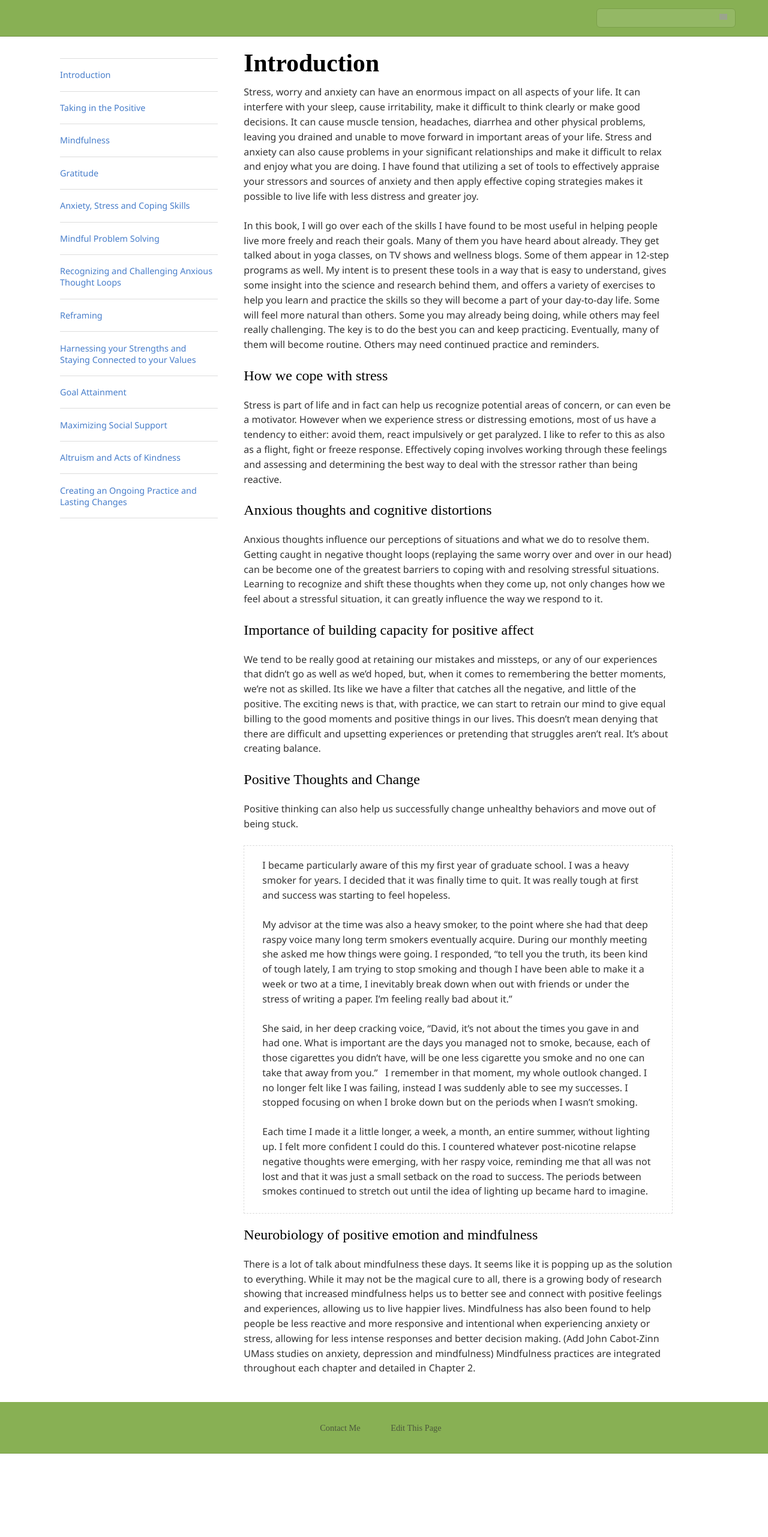
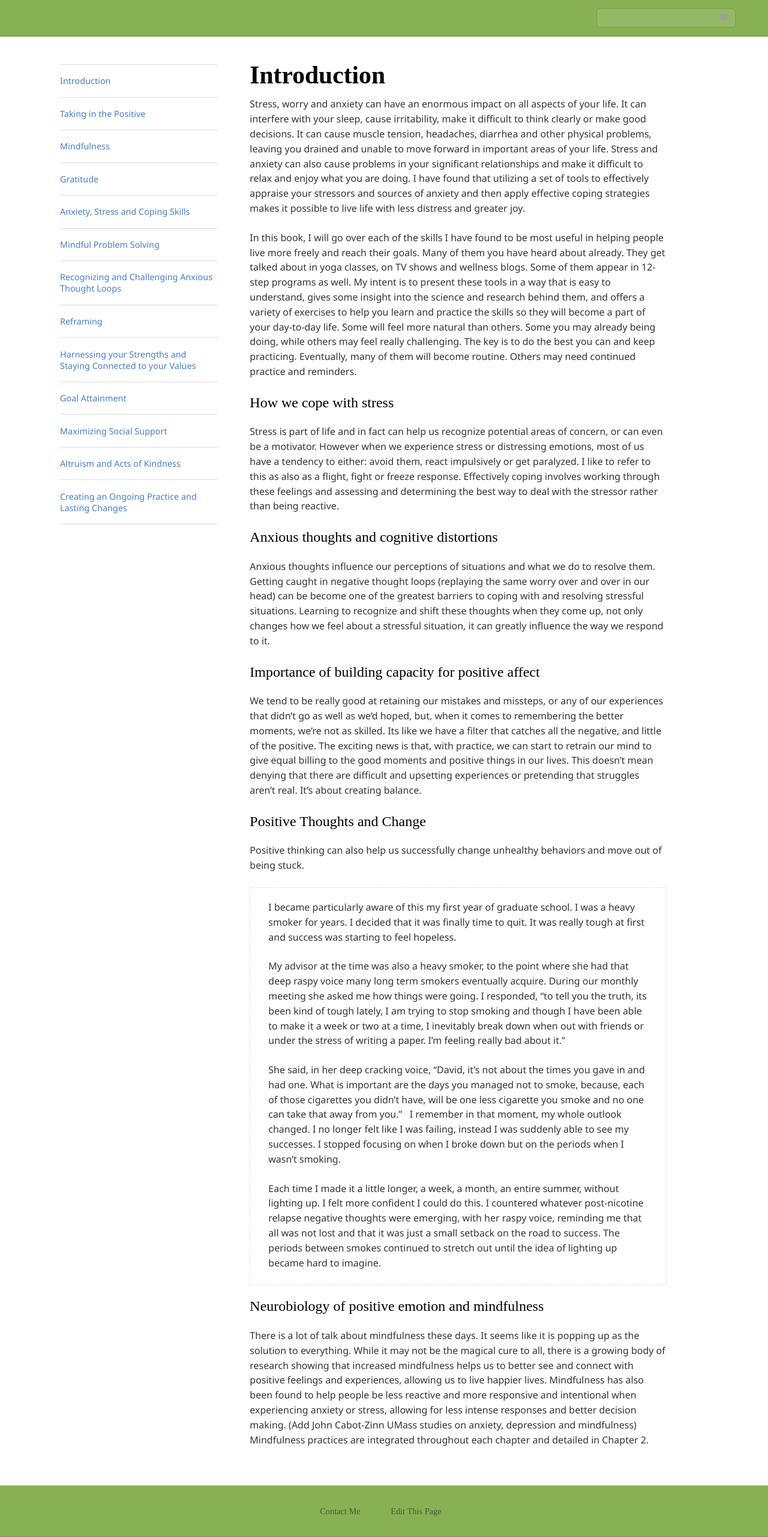
Before and after one commit to mtorres253/mtorres253.github.io, a Jekyll site: the page built from index.html, in a window 1280 px wide. Shown: the whole page at 60% size. Built offline with Jekyll 4.4.1, drawn with Linux system fonts in a browser that asks for light colours; nearby versions of some CDN libraries; some web fonts are replaced; before the commit the page ends 2423 px from its top, so only the background shows below that; grey boxes are pictures that could not be loaded.

Commit message:
style updates

```diff
--- a/css/main.scss
+++ b/css/main.scss
@@ -13,8 +13,8 @@ body {
 section {
   @include outer-container;
   padding: 20px;
-  nav { @include span-columns(3.5); }
-  article { @include span-columns(7.5); }
+  nav { @include span-columns(3.5); padding: 10px 0px;}
+  article { @include span-columns(7.5); padding: 20px 10px;}
 }
 
 nav {
```
